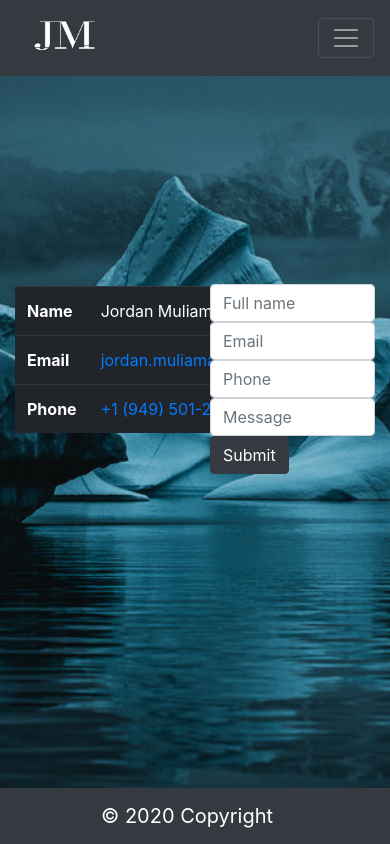
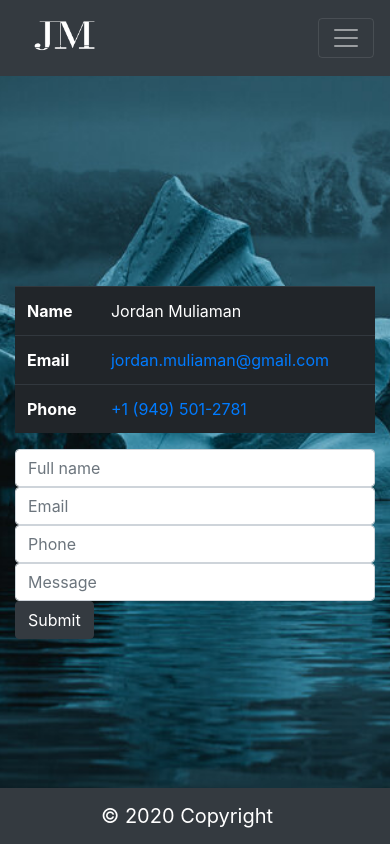
Before and after one commit to jmuliaman97/Responsive-Portfolio, a plain HTML site: page contact.html in a window 390 px wide. Drawn offline with nearby package versions, Linux system fonts and the light colour scheme.

Commit message:
move image to folder

```diff
--- a/contact.html
+++ b/contact.html
@@ -7,7 +7,7 @@
     integrity="sha384-Gn5384xqQ1aoWXA+058RXPxPg6fy4IWvTNh0E263XmFcJlSAwiGgFAW/dAiS6JXm" crossorigin="anonymous">
     <style>
       body {
-        background: url(greenland-1.jpg) no-repeat center center fixed;
+        background: url(./images/greenland-1.jpg) no-repeat center center fixed;
         -webkit-background-size: cover;
         -moz-background-size: cover;
         -o-background-size: cover;
@@ -22,7 +22,7 @@
     <div class="navbar navbar-expand-lg navbar-dark bg-dark">
       <div class="container">
         <a class="navbar-brand" href="#">
-          <img src="JM_logowhite.png" width="100" height="50" alt="JM">
+          <img src="./images/JM_logowhite.png" width="100" height="50" alt="JM">
         </a>
         <button class="navbar-toggler" type="button" data-toggle="collapse" data-target="#navbarNavAltMarkup"
           aria-controls="navbarNavAltMarkup" aria-expanded="false" aria-label="Toggle navigation">
@@ -40,9 +40,9 @@
   </header>
 
   <main>
-    <div class="container">
+    <div class="container" style="margin-top: 210px;">
       <div class="row">
-        <div class="col-6" style="margin-top: 210px;">
+        <div class="col-sm-6">
           <table class="table table-dark">
             <tr>
               <th>Name</th>
@@ -62,7 +62,7 @@
             </tr>
           </table>
         </div>
-        <div class="col-6" style="margin-top: 208px;">
+        <div class="col-sm-6">
           <form>
             <div class="form-group">
               <input placeholder="Full name" class="form-control">
```
Also changed, not shown: index.html (+3 -3 lines), portfolio.html (+2 -2 lines), Images/JM_logowhite.png (renamed from JM_logowhite.png), Images/greenland-1.jpg (renamed from greenland-1.jpg), Images/greenland-2.jpg (renamed from greenland-2.jpg), Images/jordan-muliaman.JPG (renamed from jordan-muliaman.JPG), Images/pleasant-bay.jpg (renamed from pleasant-bay.jpg), JM_logo.png (deleted).
